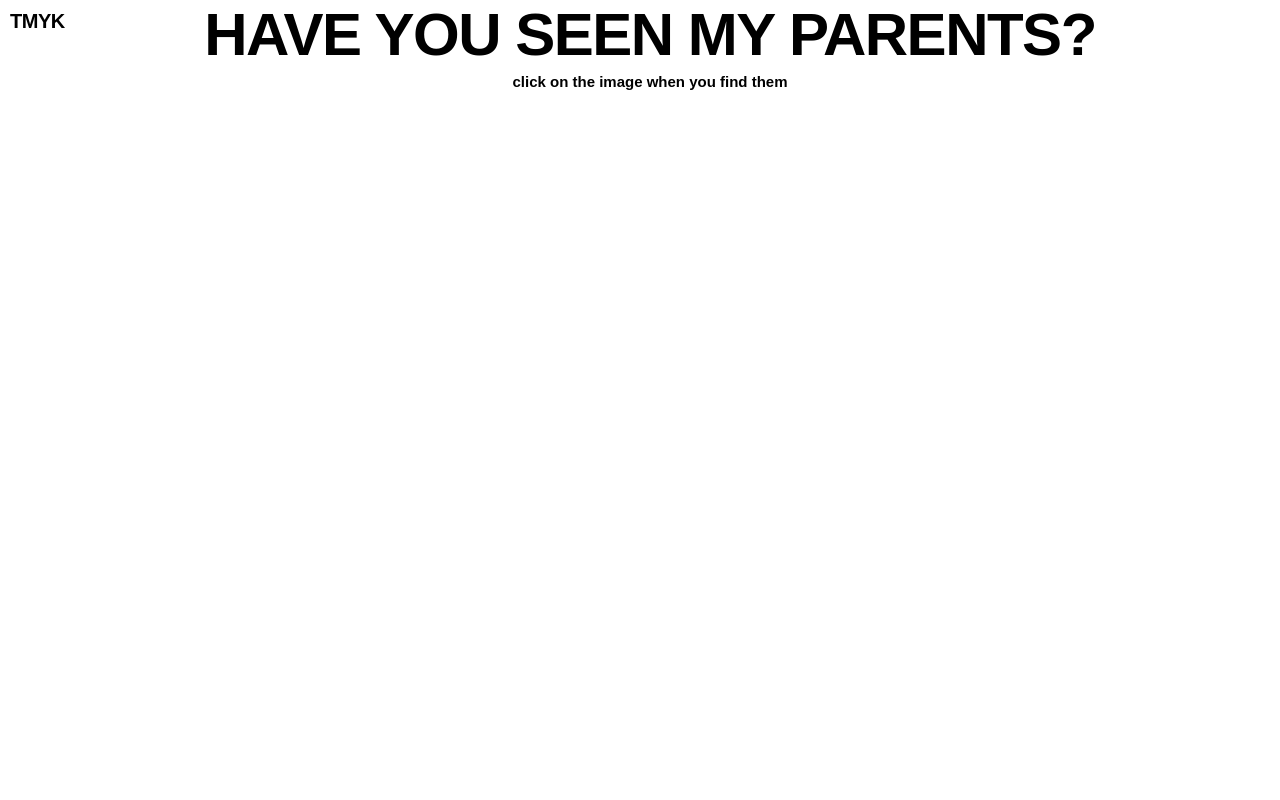
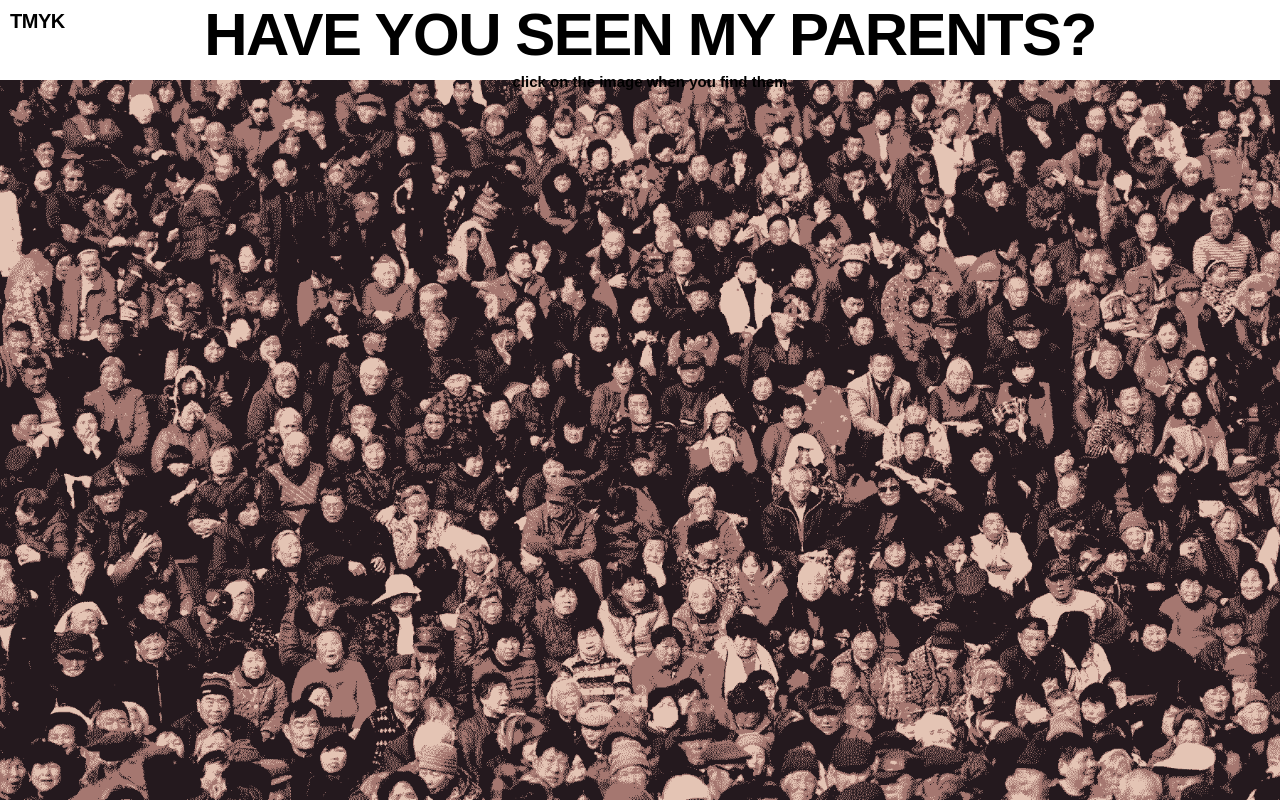
Before and after one commit to yinengelaan/gd3-coding-starterkit-main-copy-4, a plain HTML site: page issue2.html in a window 1280 px wide. Drawn offline with Linux system fonts and the light colour scheme; the site is published under a folder, as on GitHub Pages, so addresses that start at the root find nothing.

Commit message:
changecsslink

```diff
--- a/assets/css/issue2.css
+++ b/assets/css/issue2.css
@@ -102,7 +102,7 @@ header h1, header h2 {
   left: 0;
   width: 100%;
   height: 90%;
-  background-image: url('/assets/images/crowd3.png');
+  background-image: url('../images/crowd3.png');
   background-size: cover;
   background-repeat: no-repeat;
   background-position: center;
```
